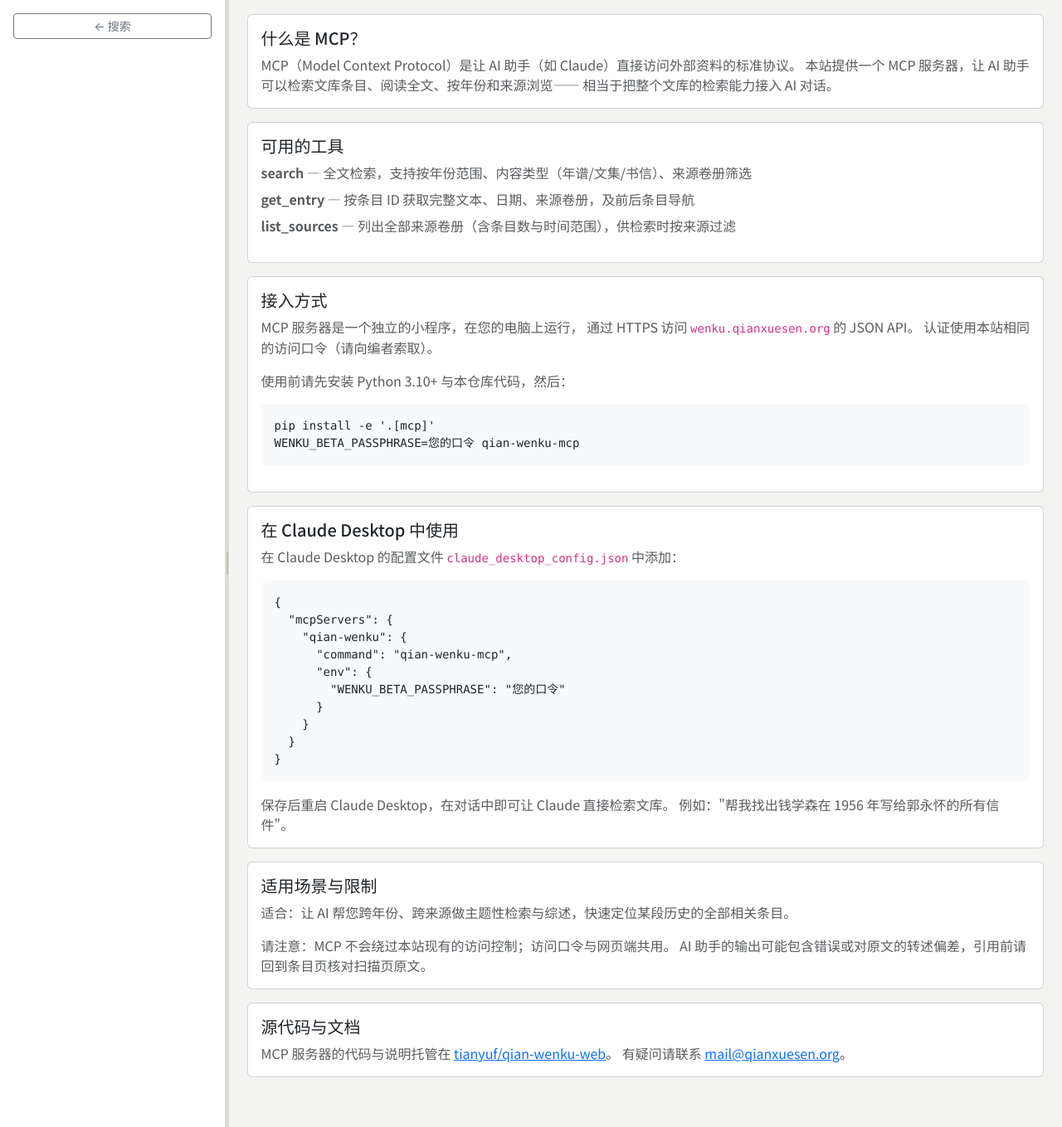
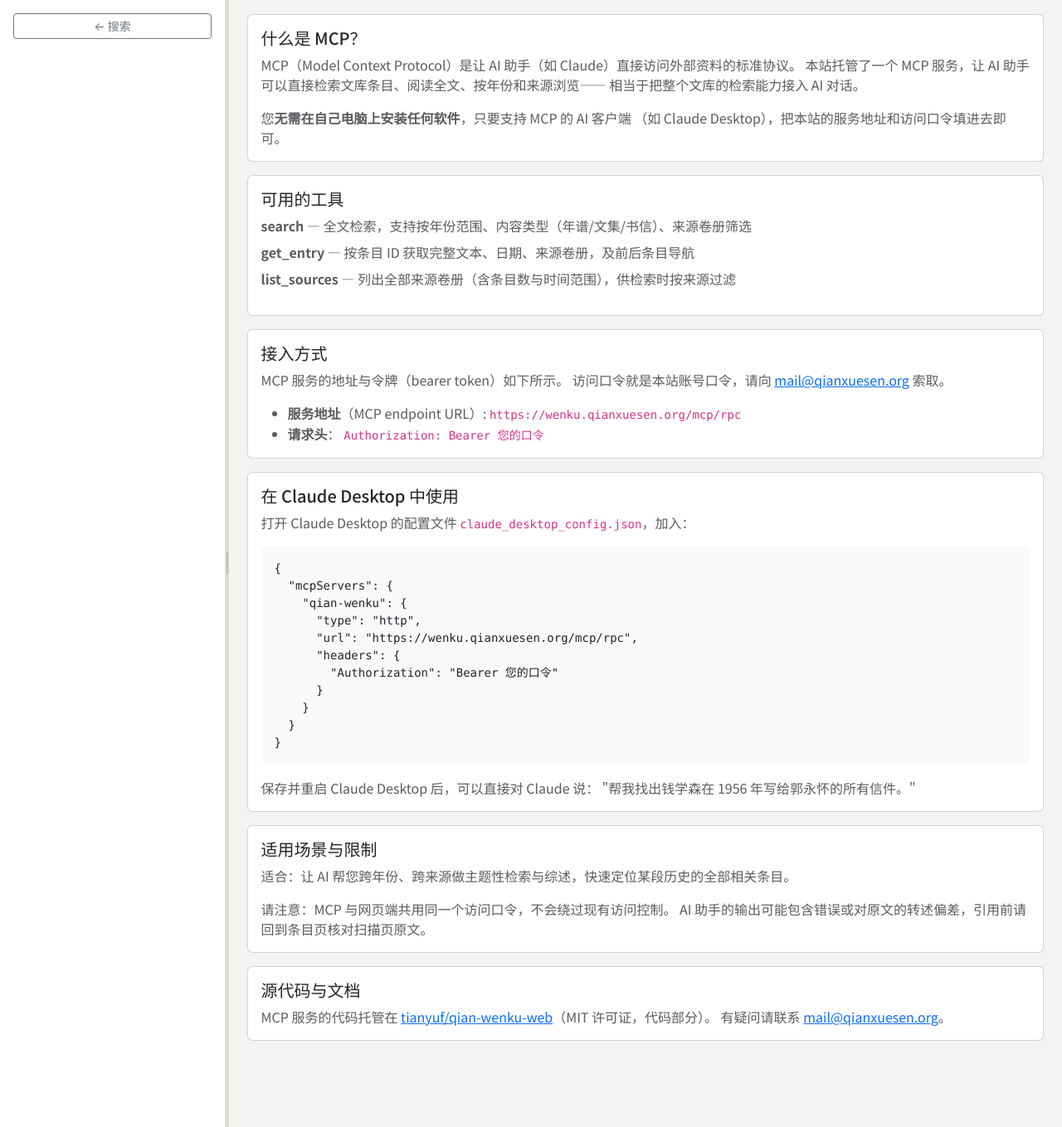
Before and after one commit to tianyuf/qian-wenku-web, a Flask app: page /mcp in a window 1280 px wide. Shown: the part 87-1446 px from the top of the page at 83% size. Run offline with Flask 3, Linux system fonts and the light colour scheme; some libraries are stand-ins or nearby versions.

Commit message:
Host the MCP server behind nginx at /mcp/rpc
- server.py: serve_http() runs FastMCP over HTTP with a Starlette
  bearer-token middleware in front; the human-readable /mcp help page
  stays on the web app
- New systemd unit qian-wenku-mcp.service binds 127.0.0.1:8100 and
  requires WENKU_MCP_TOKEN from the env file
- nginx: new qian_wenku_mcp upstream and a /mcp/rpc location with
  long timeouts (MCP sessions are long-lived) and Authorization passthrough
- Help page and README now describe the hosted URL + header flow

```diff
--- a/src/qian_wenku_web/templates/mcp.html
+++ b/src/qian_wenku_web/templates/mcp.html
@@ -22,8 +22,12 @@
             <h5 class="card-title">什么是 MCP？</h5>
             <p class="card-text text-muted">
                 MCP（Model Context Protocol）是让 AI 助手（如 Claude）直接访问外部资料的标准协议。
-                本站提供一个 MCP 服务器，让 AI 助手可以检索文库条目、阅读全文、按年份和来源浏览——
+                本站托管了一个 MCP 服务，让 AI 助手可以直接检索文库条目、阅读全文、按年份和来源浏览——
                 相当于把整个文库的检索能力接入 AI 对话。
+            </p>
+            <p class="card-text text-muted mb-0">
+                您<strong>无需在自己电脑上安装任何软件</strong>，只要支持 MCP 的 AI 客户端
+                （如 Claude Desktop），把本站的服务地址和访问口令填进去即可。
             </p>
         </div>
     </div>
@@ -43,15 +47,13 @@
         <div class="card-body">
             <h5 class="card-title">接入方式</h5>
             <p class="card-text text-muted">
-                MCP 服务器是一个独立的小程序，在您的电脑上运行，
-                通过 HTTPS 访问 <code>wenku.qianxuesen.org</code> 的 JSON API。
-                认证使用本站相同的访问口令（请向编者索取）。
+                MCP 服务的地址与令牌（bearer token）如下所示。
+                访问口令就是本站账号口令，请向 <a href="mailto:mail@qianxuesen.org">mail@qianxuesen.org</a> 索取。
             </p>
-            <p class="card-text text-muted">
-                使用前请先安装 Python 3.10+ 与本仓库代码，然后：
-            </p>
-            <pre class="bg-light p-3 rounded"><code>pip install -e '.[mcp]'
-WENKU_BETA_PASSPHRASE=您的口令 qian-wenku-mcp</code></pre>
+            <ul class="text-muted mb-0">
+                <li><strong>服务地址</strong>（MCP endpoint URL）: <code>https://wenku.qianxuesen.org/mcp/rpc</code></li>
+                <li><strong>请求头</strong>： <code>Authorization: Bearer 您的口令</code></li>
+            </ul>
         </div>
     </div>
 
@@ -59,21 +61,22 @@ WENKU_BETA_PASSPHRASE=您的口令 qian-wenku-mcp</code></pre>
         <div class="card-body">
             <h5 class="card-title">在 Claude Desktop 中使用</h5>
             <p class="card-text text-muted">
-                在 Claude Desktop 的配置文件 <code>claude_desktop_config.json</code> 中添加：
+                打开 Claude Desktop 的配置文件 <code>claude_desktop_config.json</code>，加入：
             </p>
             <pre class="bg-light p-3 rounded"><code>{
   "mcpServers": {
     "qian-wenku": {
-      "command": "qian-wenku-mcp",
-      "env": {
-        "WENKU_BETA_PASSPHRASE": "您的口令"
+      "type": "http",
+      "url": "https://wenku.qianxuesen.org/mcp/rpc",
+      "headers": {
+        "Authorization": "Bearer 您的口令"
       }
     }
   }
 }</code></pre>
-            <p class="card-text text-muted">
-                保存后重启 Claude Desktop，在对话中即可让 Claude 直接检索文库。
-                例如："帮我找出钱学森在 1956 年写给郭永怀的所有信件"。
+            <p class="card-text text-muted mb-0">
+                保存并重启 Claude Desktop 后，可以直接对 Claude 说：
+                "帮我找出钱学森在 1956 年写给郭永怀的所有信件。"
             </p>
         </div>
     </div>
@@ -85,7 +88,7 @@ WENKU_BETA_PASSPHRASE=您的口令 qian-wenku-mcp</code></pre>
                 适合：让 AI 帮您跨年份、跨来源做主题性检索与综述，快速定位某段历史的全部相关条目。
             </p>
             <p class="card-text text-muted mb-0">
-                请注意：MCP 不会绕过本站现有的访问控制；访问口令与网页端共用。
+                请注意：MCP 与网页端共用同一个访问口令，不会绕过现有访问控制。
                 AI 助手的输出可能包含错误或对原文的转述偏差，引用前请回到条目页核对扫描页原文。
             </p>
         </div>
@@ -95,8 +98,8 @@ WENKU_BETA_PASSPHRASE=您的口令 qian-wenku-mcp</code></pre>
         <div class="card-body">
             <h5 class="card-title">源代码与文档</h5>
             <p class="card-text text-muted mb-0">
-                MCP 服务器的代码与说明托管在
-                <a href="https://github.com/tianyuf/qian-wenku-web">tianyuf/qian-wenku-web</a>。
+                MCP 服务的代码托管在
+                <a href="https://github.com/tianyuf/qian-wenku-web">tianyuf/qian-wenku-web</a>（MIT 许可证，代码部分）。
                 有疑问请联系 <a href="mailto:mail@qianxuesen.org">mail@qianxuesen.org</a>。
             </p>
         </div>
```
Also changed, not shown: src/qian_wenku_mcp/server.py (+60 -6 lines), README.md, 2 other files.
